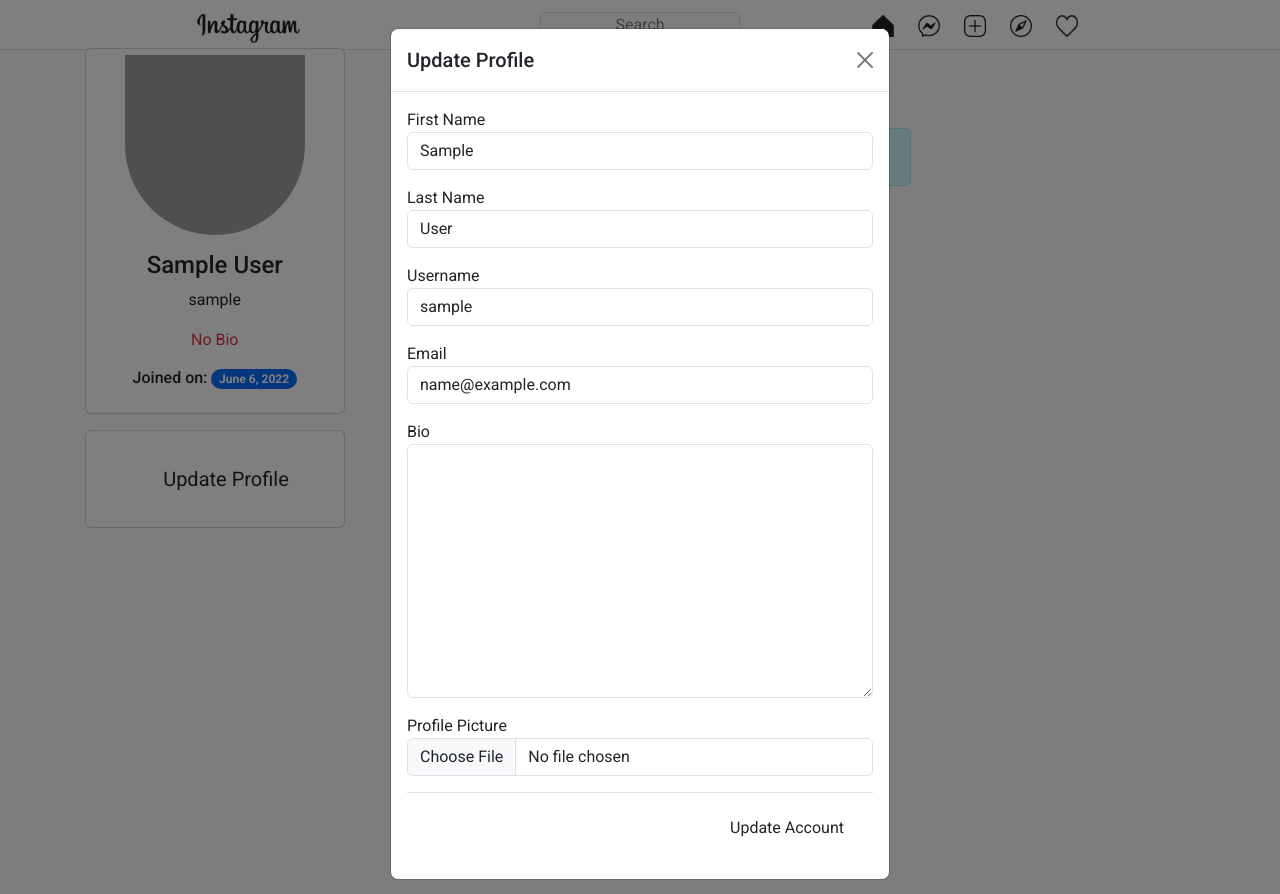
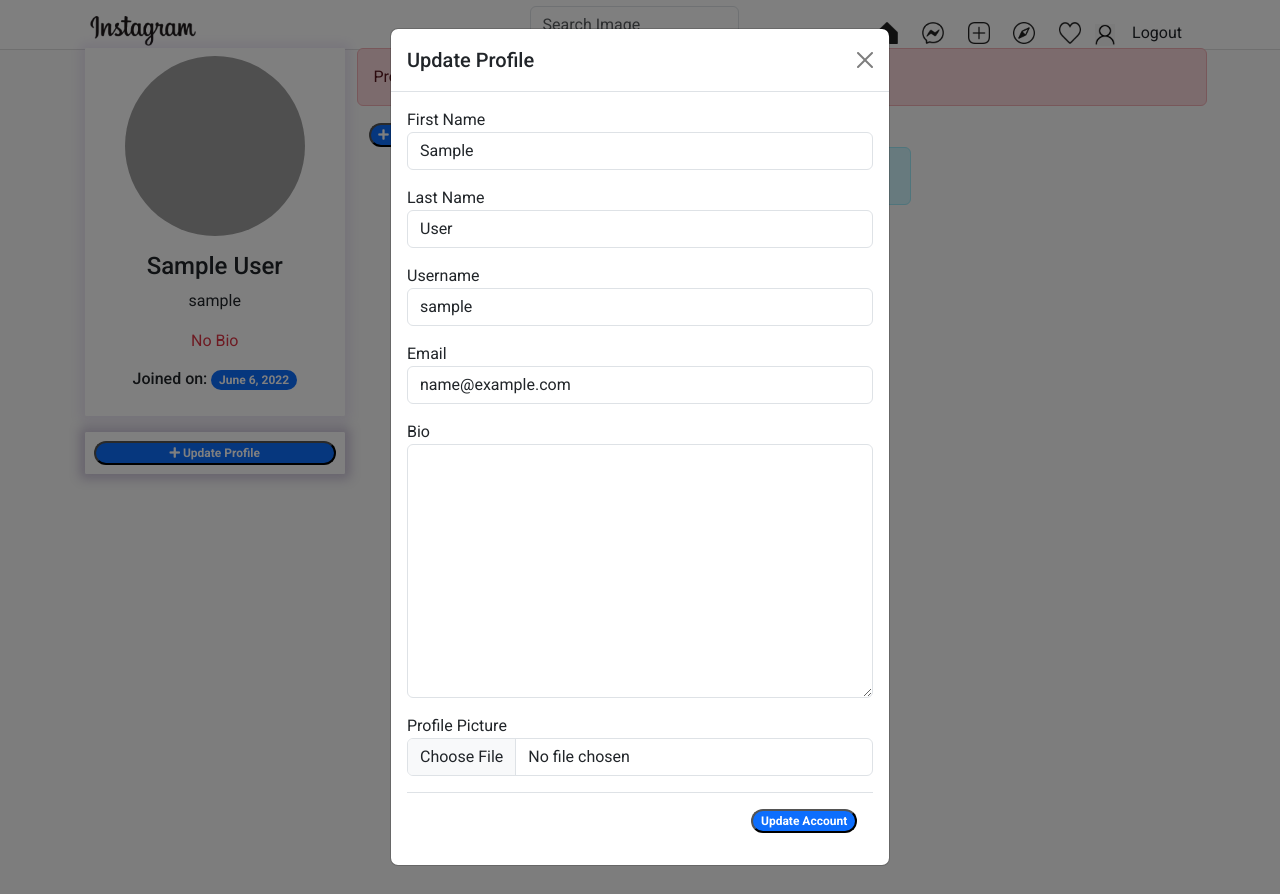
Before and after one commit to oyesa/DjangoInsta, a Django app: page /profile/update/ in a window 1280 px wide, after a click on "Update Profile". Run offline with Django 4.2, Linux system fonts and the light colour scheme; the visitor is signed in with stand-in values (Sample User, id 1); data that the repository does not hold is empty; some libraries are stand-ins or nearby versions; grey boxes are pictures that could not be loaded.

Commit message:
fix buttons on homepage

```diff
--- a/instagram/templates/base.html
+++ b/instagram/templates/base.html
@@ -27,7 +27,7 @@
 
 <body>
     <!-- navbar -->
-    {% include "navbar.html" %}
+    {% include 'navbar.html' %}
 
     <!-- content -->
     {% block content %}
--- /dev/null
+++ b/instagram/templates/django_registration/registration_closed.html
@@ -0,0 +1 @@
+<h2>Login</h2>
--- a/instagram/templates/navbar.html
+++ b/instagram/templates/navbar.html
@@ -67,6 +67,11 @@ body{
     position: relative;
 }
 
+.navbar-brand{
+    position: relative;
+    height: 50px;
+}
+
 .icon{
     height: 100%;
     cursor: pointer;
@@ -84,7 +89,7 @@ body{
 </style>
 
 <!-- navbar -->
-<nav class="navbar">
+<!-- <nav class="navbar">
     <div class="nav-wrapper">
         <img src="static/img/logo.png" class="brand-img" alt="">
         <input type="text" class="search-box" placeholder="search">
@@ -94,24 +99,51 @@ body{
             <img src="static/img/add.png" class="icon" alt="">
             <img src="static/img/explore.png" class="icon" alt="">
             <img src="static/img/like.png" class="icon" alt="">
+            {% if user.is_authenticated %}
+            <a href="{% url 'profile'%}"><img src="static/img/user.png" class="brand-img" alt=""></a>
+            <a class='btn btn-default' href="/logout">Logout</a>
+            {% else %}
+            <a class='btn btn-default' href="/accounts/login">Login</a>
+            {% endif %}
             <div class="user-profile"></div>
         </div>
     </div>
-</nav>
+</nav> -->
+
+
+<!-- <div class="col-sm-6 col-md-6">
+    {% if user.is_authenticated %}
+    <ul>
+      <li class="dropdown">
+        <a href="#" class="dropdown-toggle btn btn-default" data-toggle="dropdown" role="button" aria-expanded="false">Account
+                  <span class="caret"></span>
+              </a>
+        <ul class="dropdown-menu" role="menu">
+          <li>
+            <a href="/"><img src="static/img/home.png" class="icon" alt=""></a>
+          </li>
+          <li>
+            <a class='btn btn-default' href="/logout">Logout</a>
+          </li>
+        </ul>
+      </li>
+    </ul>
+    {% else %}
+    <li>
+      <a class='btn btn-default' href="/accounts/login">Login</a>
+    </li>
+
+    {% endif %}
+  </div> -->
 
 
 
 
 
 
-
-
-
-<!-- <nav class="navbar navbar-expand-lg">
+<nav class="navbar navbar-expand-lg">
   <div class="container container-fluid">
-      <a class="navbar-brand" href="/">
-          Instagram
-      </a>
+      <a class="navbar-brand" href="/"><img src="static/img/logo.png" class="brand-img" alt=""></a>
       <button class="navbar-toggler" type="button" data-bs-toggle="collapse" data-bs-target="#navbarContent"
           aria-controls="navbarSupportedContent" aria-expanded="false" aria-label="Toggle navigation">
           <span class="navbar-toggler-icon"></span>
@@ -125,21 +157,19 @@ body{
                   </form>
               </div>
           </ul>
-
-          <ul class="navbar-nav nav-right">
-              <li class="nav-item">
-                  <a class="nav-link" href="/"><i class="fa fa-home"></i></a>
-              </li>
-              <li class="nav-item">
-                  <a class="nav-link" href=""><i class="fas fa-user-circle"></i></a>
-              </li>
-              <li class="nav-item">
-                <a class="nav-link" href=""><i class="fab fa-facebook-messenger"></i></a>
-              </li>
-              <li class="nav-item">
-                <a class="nav-link" href=""><i class="fas fa-heart"></i></a>
-              </li>
-          </ul>
+          <div class="nav-items">
+            <a href="/"><img src="static/img/home.png" class="icon" alt=""></a>
+            <img src="static/img/messenger.png" class="icon" alt="">
+            <img src="static/img/add.png" class="icon" alt="">
+            <img src="static/img/explore.png" class="icon" alt="">
+            <img src="static/img/like.png" class="icon" alt="">
+            {% if user.is_authenticated %}
+            <a href="{% url 'profile'%}"><img src="static/img/user.png" class="brand-img" alt=""></a>
+            <a class='btn btn-default' href="/logout">Logout</a>
+            {% else %}
+            <a class='btn btn-default' href="/accounts/login">Login</a>
+            {% endif %}
+          </div>
       </div>
   </div>
-</nav> -->
+</nav>
--- a/instagram/templates/profile.html
+++ b/instagram/templates/profile.html
@@ -1,6 +1,29 @@
 {% extends 'base.html' %}
 
+
 {% block content %}
+
+<style>
+    .card {
+        background: #fff none repeat scroll 0 0;
+        border: 1px solid rgb(255, 255, 255);
+        border-radius: 1px;
+        box-shadow: 0 0 11px 5px rgb(103 58 183 / 10%);
+        margin-bottom: 1px;
+        padding: 1px 1px;
+        transition: all 300ms ease-in-out;
+        -webkit-transition: all 300ms ease-in-out;
+    }
+
+    .card:hover {
+        box-shadow: 0 0 11px 5px rgba(70, 41, 121, 0.25);
+        background: linear-gradient(-19deg, rgba(235, 174, 8, 0.95) 0px);
+    }
+
+    .profile .card-img-top {
+        border-radius: 50% !important;
+    }
+</style>
 
 <section class="profile container">
   <div class=" mt-5">
@@ -32,9 +55,9 @@
               <div class="row mt-3 mb-3">
                   <div class="col-md-12">
                       <div class="card p-2">
-                          <button type="button" class="btn btn-lg m-3" data-bs-toggle="modal"
+                          <button type="button" class="badge rounded-pill bg-primary text-white" data-bs-toggle="modal"
                               data-bs-target="#profileModal">
-                              <i class="fa fa-plus text-white"></i> Update Profile
+                              <i class="fa fa-plus"></i> Update Profile
                           </button>
                           <div class="modal fade" id="profileModal" tabindex="-1" role="dialog"
                               aria-labelledby="profileModalLabel" aria-hidden="true">
@@ -80,7 +103,7 @@
                                                       name="profile_pic" required>
                                               </div>
                                               <div class="modal-footer">
-                                                  <button type="submit" class="btn">Update Account</button>
+                                                  <button type="submit" class="badge rounded-pill bg-primary text-white">Update Account</button>
                                               </div>
                                           </form>
                                       </div>
@@ -106,9 +129,9 @@
                   {% endif %}
 
                   <div class="col-md-12">
-                      <button type="button" class="btn btn-lg m-3" data-bs-toggle="modal"
+                      <button type="button" class="badge rounded-pill bg-primary text-white" data-bs-toggle="modal"
                           data-bs-target="#exampleModal">
-                          <i class="fa fa-plus text-white"></i> Add Photo
+                          <i class="fa fa-plus"></i> Add Photo
                       </button>
                       <div class="modal fade" id="exampleModal" tabindex="-1" role="dialog"
                           aria-labelledby="exampleModalLabel" aria-hidden="true">
--- a/instagram/urls.py
+++ b/instagram/urls.py
@@ -8,7 +8,7 @@ from django.conf.urls.static import static
 urlpatterns =[
   path('', views.home, name='home'),
   path('profile/', views.profile, name='profile'),
-  path('profile/update/', views.profile, name='profile'),
+  path('profile/update/', views.update_profile, name='update.profile'),
   path('user/<int:id>/', views.current_user_profile, name='user.profile'),
   path('like/<int:id>/', views.image_likes, name='image.likes'),
   path('comment/add', views.save_comment, name='comment.add'),
--- a/instagram/views.py
+++ b/instagram/views.py
@@ -74,23 +74,23 @@ def current_user_profile(request, id):
 @login_required(login_url='/accounts/login/')
 def image_likes(request, id):
   likes=Likes.objects.filter(image_id=id).first()
-  if Likes.objects.filter(image_id=id, user_id=request.user_id).exists():
+  if Likes.objects.filter(image_id=id, user_id=request.user.id).exists():
     likes.delete()
     image=Image.objects.get(id=id)
     if image.like_count==0:
-      image.like_count=0
-      image.save()
+       image.like_count = 0
+       image.save()
     else:
-      image.like_count-=1
-      image.save()
+       image.like_count -= 1
+       image.save()
     return redirect('/')
   else:
-    likes=Likes(image_id=id, user_id=request.user.id)
-    likes.save()
-    image=Image.objects.get(id=id)
-    image.like_count=image.like_count +1
-    image.save()
-    return redirect('/')
+     likes=Likes(image_id=id, user_id=request.user.id)
+     likes.save()
+     image=Image.objects.get(id=id)
+     image.like_count=image.like_count +1
+     image.save()
+     return redirect('/')
 
 #search images
 @login_required(login_url='/accounts/login/')
--- a/instaproject/urls.py
+++ b/instaproject/urls.py
@@ -15,15 +15,16 @@ Including another URLconf
 """
 from django.contrib import admin
 from django.urls import path, include, re_path
-# from django_registration.backends.one_step.views import RegistrationView
+from django_registration.backends.one_step.views import RegistrationView
 
 urlpatterns = [
     path('admin/', admin.site.urls),
     path('', include('instagram.urls')),
+    path('accounts/register/', RegistrationView.as_view(success_url='/'),
+         name='django_registration_register'),
     path('accounts/', include('django_registration.backends.one_step.urls')),
     path('accounts/', include('django.contrib.auth.urls')),
-    re_path(r'^tinymce/', include('tinymce.urls'))
-    # path('accounts/register/', RegistrationView.as_view(success_url='/'), name='django_registration_register'),
     # path('accounts/', include('django_registration.backends.one_step.urls')),
     # path('accounts/', include('django.contrib.auth.urls')),
+    re_path(r'^tinymce/', include('tinymce.urls'))
 ]
--- a/static/css/styles.css
+++ b/static/css/styles.css
@@ -87,7 +87,7 @@ a:focus {
 } */
 
 /* Home */
-/* .card {
+.card {
   background: #fff none repeat scroll 0 0;
   border: 1px solid rgb(206, 206, 206);
   border-radius: 1px;
@@ -108,7 +108,7 @@ a:focus {
 
 .tops span {
   font-size: 13px;
-} */
+}
 
 
 
@@ -151,7 +151,7 @@ a:focus {
   width: 200px;
 }
 
-.profile .card-img-top {
+.card-img-top {
   border-radius: 50%;
   display: block;
   float: none;
```
Also changed, not shown: instagram/templates/home.html (+23 -2 lines), instagram/templates/image.html (+24 -8 lines), instagram/templates/registration/login.html (renamed from instagram/templates/django_registration/login.html, +3 -6 lines), instagram/templates/search.html (+22 -0 lines), static/img/user.png (added).
